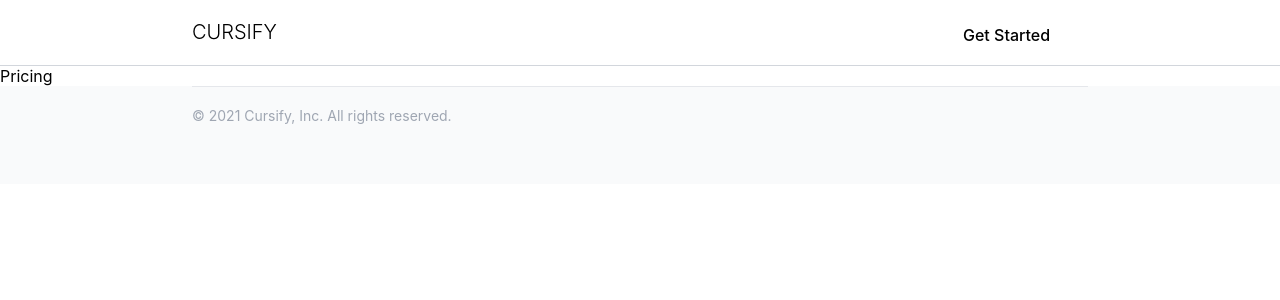
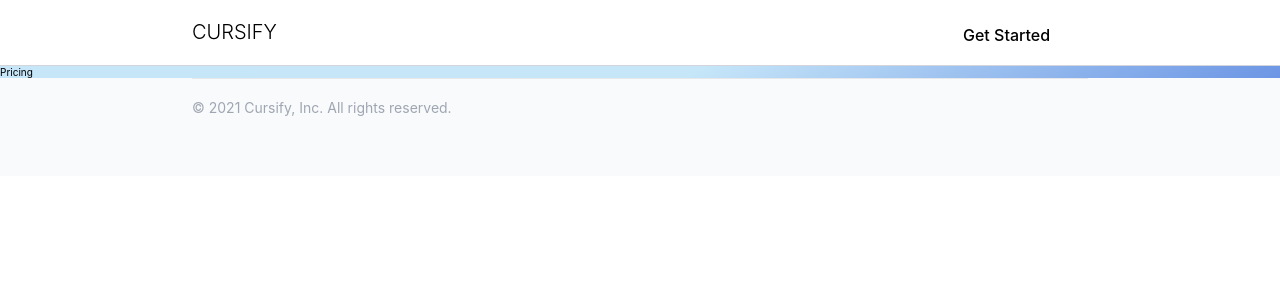
Before and after one commit to YoannBuzenet/ai_next_app, a Next.js app: page /pricing in a window 1280 px wide. Shown: the top 300 px of the page. Built offline with nearby package versions, Linux system fonts and the light colour scheme; no server answers.

Commit message:
adding stripe, bases of pricing page layout

```diff
--- a/package.json
+++ b/package.json
@@ -16,6 +16,7 @@
     "react": "17.0.1",
     "react-dom": "17.0.1",
     "react-feather": "^2.0.9",
-    "react-intl": "^5.13.5"
+    "react-intl": "^5.13.5",
+    "stripe": "^8.140.0"
   }
 }
--- a/pages/pricing.js
+++ b/pages/pricing.js
@@ -3,7 +3,17 @@ import Link from "next/link";
 import styles from "../styles/Pricing.module.css";
 
 const Pricing = () => {
-  return <p>Pricing</p>;
+  return (
+    <div className="globalGradient">
+      <div>Pricing</div>
+      <div className={styles.catchphrase}></div>
+      <div className={styles.pricesContainer}>
+        <div className={styles.onePriceDiv}></div>
+        <div className={styles.onePriceDiv}></div>
+        <div className={styles.onePriceDiv}></div>
+      </div>
+    </div>
+  );
 };
 
 export default Pricing;
--- a/styles/Pricing.module.css
+++ b/styles/Pricing.module.css
@@ -0,0 +1,8 @@
+.catchphrase {
+}
+
+.pricesContainer {
+}
+
+.onePriceDiv {
+}
```
Also changed, not shown: 2 other files (tests, documents, lock files or other folders).
